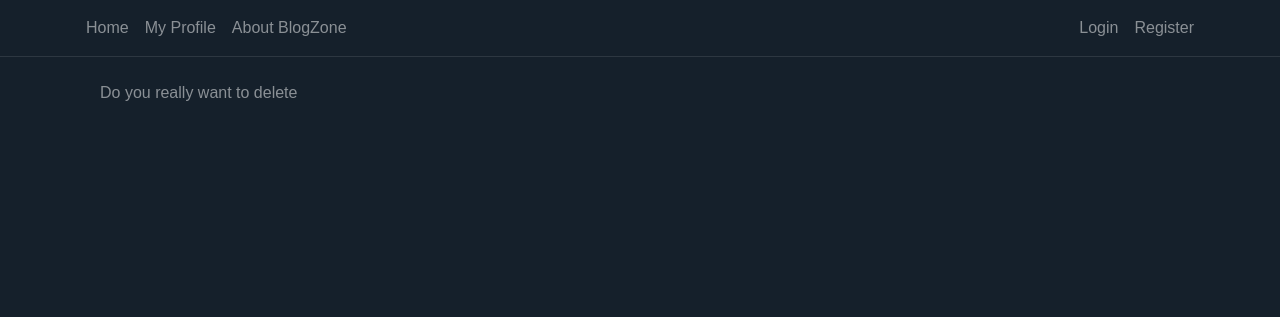
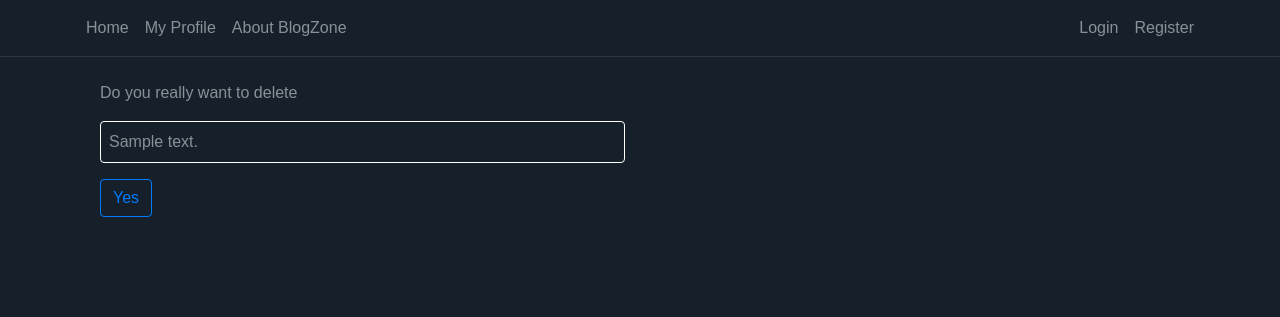
Before and after one commit to Sachanee/Micro_Blogging_Platform, a Django app: template Blog/templates/Blog/post_delete.html in a window 1280 px wide. Shown: the top 317 px of the page. Run offline with Django 4.2, Linux system fonts and the light colour scheme; the template is opened without the code that fills it: values that come from a table or form of the project are taken from there, others are empty; tables that the repository leaves empty hold one stand-in row (values such as "Sample post"); some libraries are stand-ins or nearby versions.

Commit message:
Add post content display and delete confirmation button in post_delete.html

```diff
--- a/Blog/templates/Blog/post_delete.html
+++ b/Blog/templates/Blog/post_delete.html
@@ -6,6 +6,13 @@
         <fieldset class="form-group white-important">
             Do you really want to delete
         </fieldset>
+        <p class="bg-steel p-2"
+           style="border: 1px solid white; border-radius: 4px; word-wrap: break-word;">
+           {{ post.content }}
+        </p>
+        <div class="form-group">
+            <button class="btn btn-outline-primary" type="submit">Yes</button>
+        </div>
     </form>
 </div>
 {% endblock content %}
```
